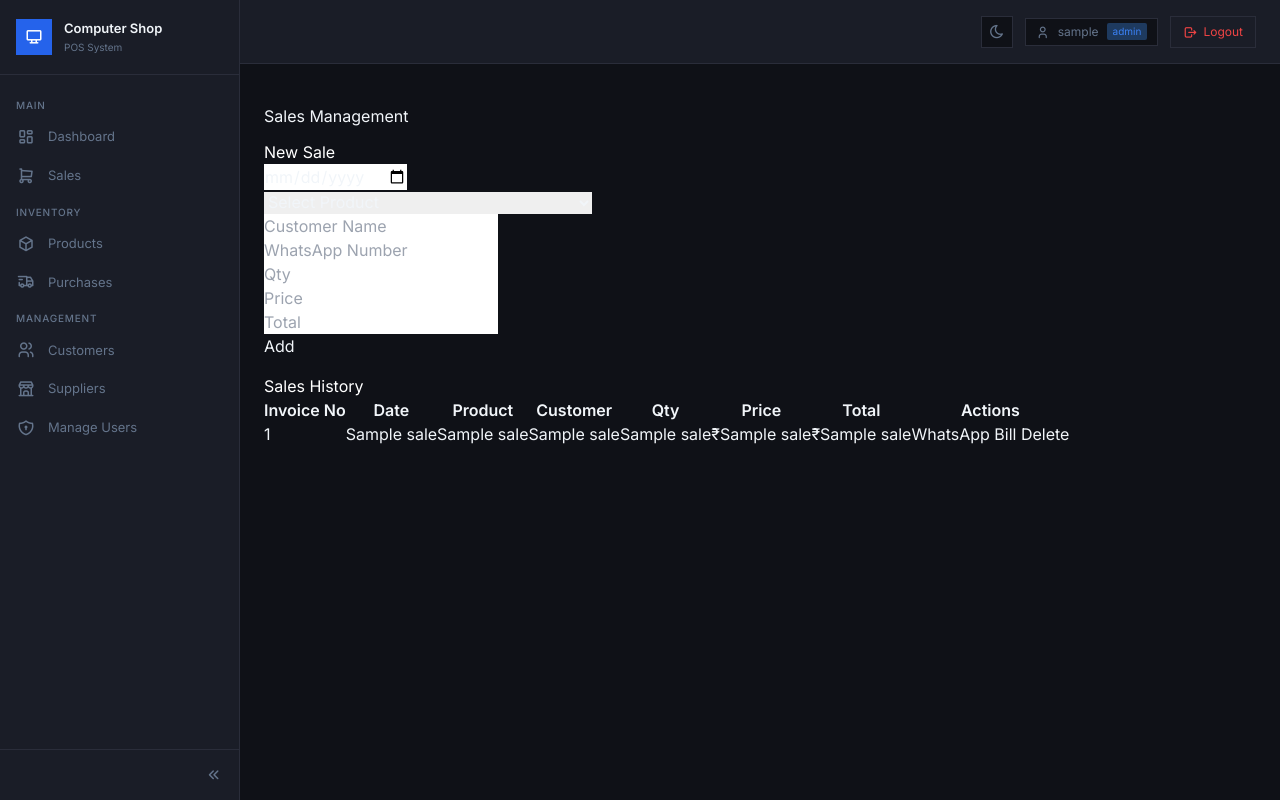
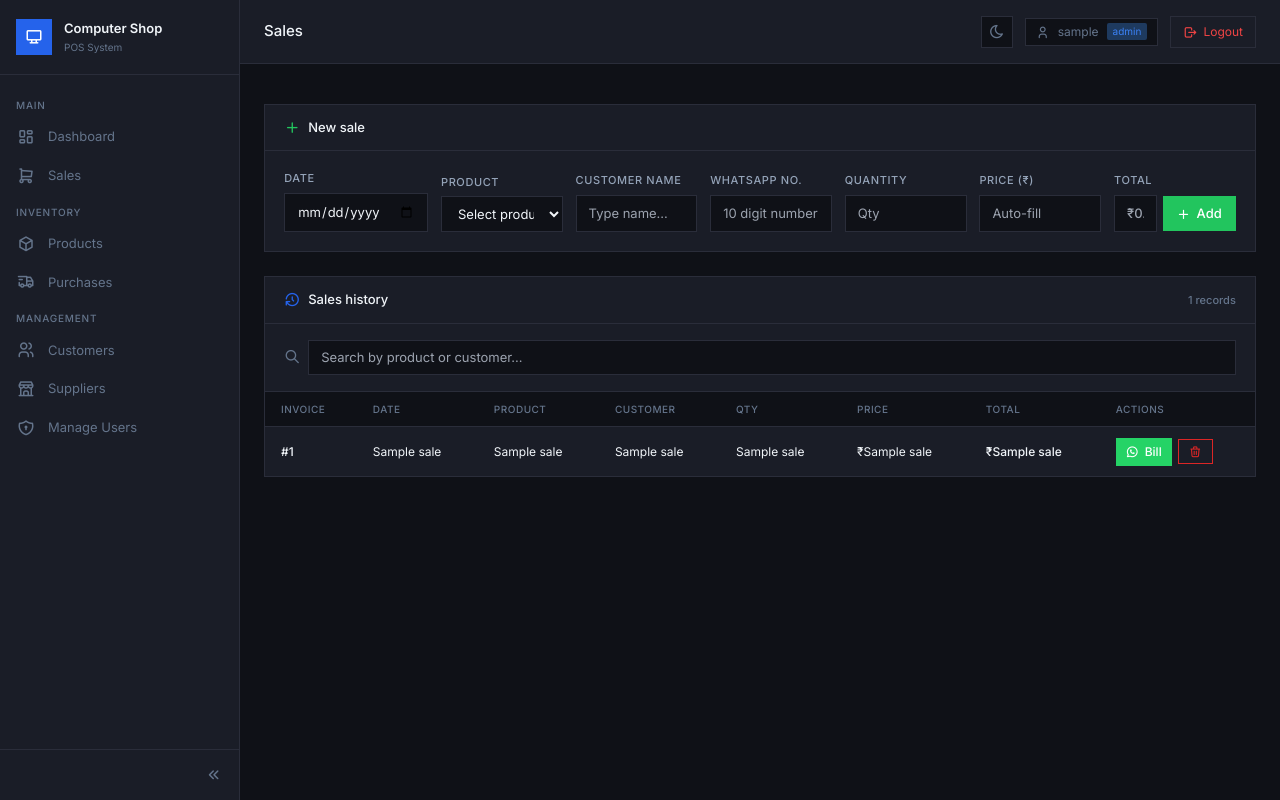
Before and after one commit to YashPareek925/computer_pos, a Flask app: template templates/sales.html in a window 1280 px wide. Run offline with Flask 3, Linux system fonts and the light colour scheme; the visitor is signed in with stand-in values (Sample User, id 1); the template is opened without the code that fills it: most values are stand-ins (such as "Sample title", 1, 10 or a date in 2020); some libraries are stand-ins or nearby versions.

Commit message:
Redesign sales page with custom delete confirmation modal

```diff
--- a/templates/sales.html
+++ b/templates/sales.html
@@ -1,98 +1,233 @@
 {% extends 'base.html' %}
 {% block title %}Sales - POS System{% endblock %}
+{% block page_title %}Sales{% endblock %}
 
 {% block content %}
-<h3 class="mb-3">Sales Management</h3>
+<style>
+  .sec-card{background:var(--bg-card);border:0.5px solid var(--border-col);}
+  .sec-hdr{
+    padding:0.8rem 1.2rem;
+    border-bottom:0.5px solid var(--border-col);
+    font-size:13px;font-weight:500;
+    color:var(--text-main);
+    display:flex;align-items:center;gap:8px;
+  }
+  .field-label{
+    display:block;font-size:11px;font-weight:500;
+    color:var(--text-label);text-transform:uppercase;
+    letter-spacing:0.6px;margin-bottom:6px;
+  }
+  .field-input{
+    width:100%;background:var(--bg-input);
+    border:0.5px solid var(--border-col);
+    color:var(--text-main);font-family:'Inter',sans-serif;
+    font-size:13px;padding:8px 12px;outline:none;
+    transition:border-color 0.15s;
+  }
+  .field-input:focus{border-color:#2563eb;}
+  .field-select{
+    width:100%;background:var(--bg-input);
+    border:0.5px solid var(--border-col);
+    color:var(--text-main);font-family:'Inter',sans-serif;
+    font-size:13px;padding:8px 12px;outline:none;
+    transition:border-color 0.15s;cursor:pointer;
+  }
+  .field-select:focus{border-color:#2563eb;}
+  .field-wrap{position:relative;}
+  .suggestion-box{
+    position:absolute;z-index:100;width:100%;
+    background:var(--bg-card);border:0.5px solid var(--border-col);
+    max-height:150px;overflow-y:auto;display:none;top:100%;left:0;
+  }
+  .suggestion-item{
+    padding:8px 12px;font-size:13px;
+    color:var(--text-main);cursor:pointer;
+    border-bottom:0.5px solid var(--border-col);
+    transition:background 0.1s;
+  }
+  .suggestion-item:last-child{border-bottom:none;}
+  .suggestion-item:hover{background:var(--hover-item);}
 
-<!-- Add Sale Form -->
-<div class="card mb-4">
-    <div class="card-header bg-dark text-white">New Sale</div>
-    <div class="card-body">
+  .form-grid{
+    display:grid;
+    grid-template-columns:repeat(7,1fr);
+    gap:0.8rem;
+    padding:1.2rem;
+    align-items:end;
+  }
+  .form-group{display:flex;flex-direction:column;}
+
+  .btn{
+    padding:8px 14px;font-family:'Inter',sans-serif;
+    font-size:13px;font-weight:500;border:none;
+    cursor:pointer;transition:background 0.15s;
+    display:flex;align-items:center;gap:6px;
+    white-space:nowrap;
+  }
+  .btn-green{background:#22c55e;color:#fff;}
+  .btn-green:hover{background:#16a34a;}
+  .btn-red{background:transparent;border:0.5px solid #dc2626;color:#dc2626;font-size:12px;padding:5px 10px;}
+  .btn-red:hover{background:rgba(220,38,38,0.1);}
+  .btn-whatsapp{background:#25d366;color:#fff;font-size:12px;padding:5px 10px;}
+  .btn-whatsapp:hover{background:#128c7e;}
+
+  .pos-table{width:100%;border-collapse:collapse;}
+  .pos-table th{
+    font-size:10px;font-weight:500;color:var(--text-sub);
+    text-transform:uppercase;letter-spacing:0.5px;
+    padding:0.6rem 1rem;text-align:left;
+    border-bottom:0.5px solid var(--border-col);
+    background:var(--bg-page);
+  }
+  .pos-table td{
+    font-size:12px;color:var(--text-main);
+    padding:0.65rem 1rem;
+    border-bottom:0.5px solid var(--border-col);
+  }
+  .pos-table tr:last-child td{border-bottom:none;}
+  .pos-table tr:hover td{background:var(--hover-item);}
+
+  .invoice-no{color:#3b82f6;font-weight:500;}
+  .total-val{color:#22c55e;font-weight:500;}
+
+  .search-wrap{
+    padding:1rem 1.2rem;
+    border-bottom:0.5px solid var(--border-col);
+    display:flex;align-items:center;gap:8px;
+  }
+  .search-input{
+    flex:1;background:var(--bg-input);
+    border:0.5px solid var(--border-col);
+    color:var(--text-main);font-family:'Inter',sans-serif;
+    font-size:13px;padding:7px 12px;outline:none;
+    transition:border-color 0.15s;
+  }
+  .search-input:focus{border-color:#2563eb;}
+
+  .empty-state{
+    padding:3rem;text-align:center;
+    font-size:13px;color:var(--text-sub);
+  }
+
+  .actions-wrap{display:flex;align-items:center;gap:6px;}
+
+  @media(max-width:1200px){
+    .form-grid{grid-template-columns:repeat(3,1fr);}
+  }
+</style>
+
+<!-- New Sale Form -->
+<div class="sec-card" style="margin-bottom:1.5rem;">
+  <div class="sec-hdr">
+    <i class="ti ti-plus" style="color:#22c55e;font-size:16px;"></i>
+    New sale
+  </div>
+
   <form method="POST" action="{{ url_for('sales.add') }}">
-            <div class="row g-2">
+    <div class="form-grid">
 
       <!-- Date -->
-                <div class="col-md-2">
-                    <input type="date" name="date" class="form-control"
-                           value="{{ today }}" min="{{ today }}" max="{{today}}" required>
+      <div class="form-group">
+        <label class="field-label">Date</label>
+        <input type="date" name="date" class="field-input"
+               value="{{ today }}" min="{{ today }}" max="{{ today }}" required>
       </div>
 
       <!-- Product -->
-                <div class="col-md-2">
+      <div class="form-group">
+        <label class="field-label">Product</label>
         <select name="product_id" id="productSelect"
-                            class="form-select" required
-                            onchange="fillPrice()">
-                        <option value="">Select Product</option>
+                class="field-select" required onchange="fillPrice()">
+          <option value="">Select product</option>
           {% for p in products %}
           <option value="{{ p[0] }}"
                   data-price="{{ p[3] }}"
                   data-stock="{{ p[2] }}">
-                            {{ p[1] }} (Stock: {{ p[2] }})
+            {{ p[1] }} ({{ p[2] }})
           </option>
           {% endfor %}
         </select>
       </div>
 
-                <!-- Customer Name with Autocomplete -->
-                <div class="col-md-2" style="position:relative;">
+      <!-- Customer Name -->
+      <div class="form-group" style="position:relative;">
+        <label class="field-label">Customer name</label>
+        <div class="field-wrap">
           <input type="text" name="customer_name" id="customerName"
-                           class="form-control" placeholder="Customer Name"
-                           autocomplete="off" required
-                           onkeyup="searchCustomer()">
-                    <div id="customerSuggestions"
-                         style="position:absolute; z-index:1000; width:100%;
-                                background:white; border:1px solid #ddd;
-                                display:none; max-height:150px; overflow-y:auto;">
+                 class="field-input" placeholder="Type name..."
+                 autocomplete="off" required onkeyup="searchCustomer()">
+          <div class="suggestion-box" id="suggestionBox"></div>
         </div>
       </div>
 
-                <!-- Contact Number -->
-                <div class="col-md-2">
-                    <input type="text" name="contact_no" id="contactNo"
-                        class="form-control" placeholder="WhatsApp Number"
+      <!-- WhatsApp Number -->
+      <div class="form-group">
+        <label class="field-label">WhatsApp no.</label>
+        <input type="tel" name="contact_no" id="contactNo"
+               class="field-input" placeholder="10 digit number"
                pattern="[0-9]{10}" maxlength="10"
-                        title="10 digit number only"
-                        required>
+               oninput="this.value=this.value.replace(/[^0-9]/g,'')"
+               title="10 digit number only" required>
       </div>
 
       <!-- Quantity -->
-                <div class="col-md-1">
+      <div class="form-group">
+        <label class="field-label">Quantity</label>
         <input type="number" name="quantity" id="quantity"
-                           class="form-control" placeholder="Qty"
+               class="field-input" placeholder="Qty"
                min="1" required onchange="calcTotal()">
       </div>
 
       <!-- Price -->
-                <div class="col-md-1">
+      <div class="form-group">
+        <label class="field-label">Price (₹)</label>
         <input type="number" step="0.01" name="sales_price"
-                           id="salesPrice" class="form-control"
-                           placeholder="Price" required onchange="calcTotal()">
-                </div>
-
-                <!-- Total (readonly) -->
-                <div class="col-md-1">
-                    <input type="text" id="totalAmount" class="form-control"
-                           placeholder="Total" readonly>
+               id="salesPrice" class="field-input"
+               placeholder="Auto-fill" required onchange="calcTotal()">
       </div>
 
       <!-- Submit -->
-                <div class="col-md-1">
-                    <button type="submit" class="btn btn-dark w-100">Add</button>
+      <div class="form-group">
+        <label class="field-label">Total</label>
+        <div style="display:flex;gap:6px;align-items:center;">
+          <input type="text" id="totalAmount" class="field-input"
+                 placeholder="₹0.00" readonly
+                 style="background:var(--bg-page);color:#22c55e;font-weight:500;">
+          <button type="submit" class="btn btn-green">
+            <i class="ti ti-plus" style="font-size:14px;"></i> Add
+          </button>
+        </div>
       </div>
 
     </div>
   </form>
 </div>
+
+<!-- Sales History -->
+<div class="sec-card">
+  <div class="sec-hdr" style="justify-content:space-between;">
+    <div style="display:flex;align-items:center;gap:8px;">
+      <i class="ti ti-history" style="color:#2563eb;font-size:16px;"></i>
+      Sales history
+    </div>
+    <span style="font-size:11px;color:var(--text-sub);">
+      {{ sales|length }} records
+    </span>
   </div>
 
-<!-- Sales Table -->
-<div class="card">
-    <div class="card-header bg-dark text-white">Sales History</div>
-    <div class="card-body">
-        <table class="table table-bordered table-hover">
-            <thead class="table-dark">
+  <!-- Search -->
+  <div class="search-wrap">
+    <i class="ti ti-search" style="color:var(--text-sub);font-size:16px;"></i>
+    <input type="text" class="search-input"
+           placeholder="Search by product or customer..."
+           onkeyup="searchTable(this.value)">
+  </div>
+
+  {% if sales %}
+  <table class="pos-table" id="salesTable">
+    <thead>
       <tr>
-                    <th>Invoice No</th>
+        <th>Invoice</th>
         <th>Date</th>
         <th>Product</th>
         <th>Customer</th>
@@ -105,44 +240,99 @@
     <tbody>
       {% for s in sales %}
       <tr>
-                    <td>{{ s[0] }}</td>
+        <td class="invoice-no">#{{ s[0] }}</td>
         <td>{{ s[1] }}</td>
         <td>{{ s[2] }}</td>
         <td>{{ s[3] }}</td>
         <td>{{ s[4] }}</td>
-                    <td>₹{{ s[5] }}</td>
-                    <td>₹{{ s[6] }}</td>
-                    <td>
-                        <!-- WhatsApp Bill Button -->
+        <td>&#8377;{{ s[5] }}</td>
+        <td class="total-val">&#8377;{{ s[6] }}</td>
+        <td class="actions-wrap">
           <a href="https://wa.me/91{{ s[7] }}?text=Dear%20{{ s[3] }}%2C%0AThank%20you%20for%20your%20purchase%21%0A%0AInvoice%20No%3A%20{{ s[0] }}%0ADate%3A%20{{ s[1] }}%0AProduct%3A%20{{ s[2] }}%0AQty%3A%20{{ s[4] }}%0APrice%3A%20Rs.{{ s[5] }}%0ATotal%3A%20Rs.{{ s[6] }}%0A%0AThank%20you%20for%20shopping%20with%20us%21"
-                           target="_blank"
-                           class="btn btn-sm btn-success">
-                            WhatsApp Bill
+             target="_blank" class="btn btn-whatsapp">
+            <i class="ti ti-brand-whatsapp" style="font-size:13px;"></i> Bill
           </a>
           <a href="{{ url_for('sales.delete', id=s[0]) }}"
-                           class="btn btn-sm btn-danger"
-                           onclick="return confirm('Delete this sale? Stock will be reversed.')">
-                            Delete
+             class="btn btn-red"
+             onclick="return showConfirm(event, this.href)">
+            <i class="ti ti-trash" style="font-size:13px;"></i>
           </a>
         </td>
       </tr>
       {% endfor %}
     </tbody>
   </table>
+  {% else %}
+  <div class="empty-state">
+    <i class="ti ti-shopping-cart" style="font-size:32px;display:block;margin-bottom:8px;color:var(--border-col);"></i>
+    No sales recorded yet
+  </div>
+  {% endif %}
+</div>
+
+<!-- Custom Confirm Modal -->
+<div id="confirmModal" style="
+  display:none;position:fixed;top:0;left:0;
+  width:100%;height:100%;z-index:1000;
+  background:rgba(0,0,0,0.6);
+  align-items:center;justify-content:center;">
+  <div style="
+    background:var(--bg-card);
+    border:0.5px solid var(--border-col);
+    padding:2rem;width:100%;max-width:380px;
+    position:relative;">
+    <div style="
+      width:44px;height:44px;
+      background:rgba(220,38,38,0.15);
+      border:0.5px solid rgba(220,38,38,0.3);
+      display:flex;align-items:center;justify-content:center;
+      margin-bottom:1rem;">
+      <i class="ti ti-trash" style="color:#dc2626;font-size:20px;"></i>
+    </div>
+    <p style="font-size:15px;font-weight:500;color:var(--text-main);margin-bottom:6px;">
+      Delete this sale?
+    </p>
+    <p style="font-size:13px;color:var(--text-sub);margin-bottom:1.5rem;">
+      Stock will be reversed automatically. This action cannot be undone.
+    </p>
+    <div style="display:flex;gap:8px;justify-content:flex-end;">
+      <button onclick="closeConfirm()"
+              style="
+                padding:8px 16px;
+                background:transparent;
+                border:0.5px solid var(--border-col);
+                color:var(--text-sub);
+                font-family:'Inter',sans-serif;
+                font-size:13px;cursor:pointer;">
+        Cancel
+      </button>
+      <a id="confirmDeleteBtn"
+         href="#"
+         style="
+           padding:8px 16px;
+           background:#dc2626;
+           color:#fff;
+           font-family:'Inter',sans-serif;
+           font-size:13px;font-weight:500;
+           text-decoration:none;
+           display:flex;align-items:center;gap:6px;">
+        <i class="ti ti-trash" style="font-size:14px;"></i> Delete
+      </a>
+    </div>
   </div>
 </div>
 
 <script>
 function fillPrice() {
-    let select = document.getElementById('productSelect');
-    let selected = select.options[select.selectedIndex];
-    document.getElementById('salesPrice').value = selected.dataset.price || '';
+  const sel = document.getElementById('productSelect');
+  const opt = sel.options[sel.selectedIndex];
+  document.getElementById('salesPrice').value = opt.dataset.price || '';
   calcTotal();
 }
 
 function calcTotal() {
-    let qty = document.getElementById('quantity').value;
-    let price = document.getElementById('salesPrice').value;
+  const qty = document.getElementById('quantity').value;
+  const price = document.getElementById('salesPrice').value;
   if (qty && price) {
     document.getElementById('totalAmount').value =
       '₹' + (qty * price).toFixed(2);
@@ -150,28 +340,18 @@ function calcTotal() {
 }
 
 function searchCustomer() {
-    let query = document.getElementById('customerName').value;
-    if (query.length < 2) {
-        document.getElementById('customerSuggestions').style.display = 'none';
-        return;
-    }
-
-    fetch('/sales/search-customer?q=' + query)
-        .then(res => res.json())
+  const query = document.getElementById('customerName').value;
+  const box = document.getElementById('suggestionBox');
+  if (query.length < 2) { box.style.display = 'none'; return; }
+  fetch('/sales/search-customer?q=' + encodeURIComponent(query))
+    .then(r => r.json())
     .then(data => {
-            let box = document.getElementById('customerSuggestions');
-            if (data.length === 0) {
-                box.style.display = 'none';
-                return;
-            }
+      if (!data.length) { box.style.display = 'none'; return; }
       box.innerHTML = '';
       data.forEach(c => {
-                let div = document.createElement('div');
+        const div = document.createElement('div');
+        div.className = 'suggestion-item';
         div.textContent = c.name + ' — ' + c.contact_no;
-                div.style.padding = '8px';
-                div.style.cursor = 'pointer';
-                div.onmouseover = () => div.style.background = '#f0f0f0';
-                div.onmouseout = () => div.style.background = 'white';
         div.onclick = () => {
           document.getElementById('customerName').value = c.name;
           document.getElementById('contactNo').value = c.contact_no;
@@ -183,11 +363,39 @@ function searchCustomer() {
     });
 }
 
-// Click bahar karo to suggestions band ho
-document.addEventListener('click', function(e) {
+function searchTable(query) {
+  const rows = document.querySelectorAll('#salesTable tbody tr');
+  query = query.toLowerCase();
+  rows.forEach(row => {
+    const text = row.textContent.toLowerCase();
+    row.style.display = text.includes(query) ? '' : 'none';
+  });
+}
+
+document.addEventListener('click', e => {
   if (!e.target.closest('#customerName')) {
-        document.getElementById('customerSuggestions').style.display = 'none';
+    document.getElementById('suggestionBox').style.display = 'none';
   }
 });
+
+let confirmHref = '';
+
+function showConfirm(e, href) {
+  e.preventDefault();
+  confirmHref = href;
+  const modal = document.getElementById('confirmModal');
+  document.getElementById('confirmDeleteBtn').href = href;
+  modal.style.display = 'flex';
+  return false;
+}
+
+function closeConfirm() {
+  document.getElementById('confirmModal').style.display = 'none';
+}
+
+document.getElementById('confirmModal').addEventListener('click', function(e) {
+  if (e.target === this) closeConfirm();
+});
+
 </script>
 {% endblock %}
```
Lines whose indentation alone changed are shown as unchanged.
